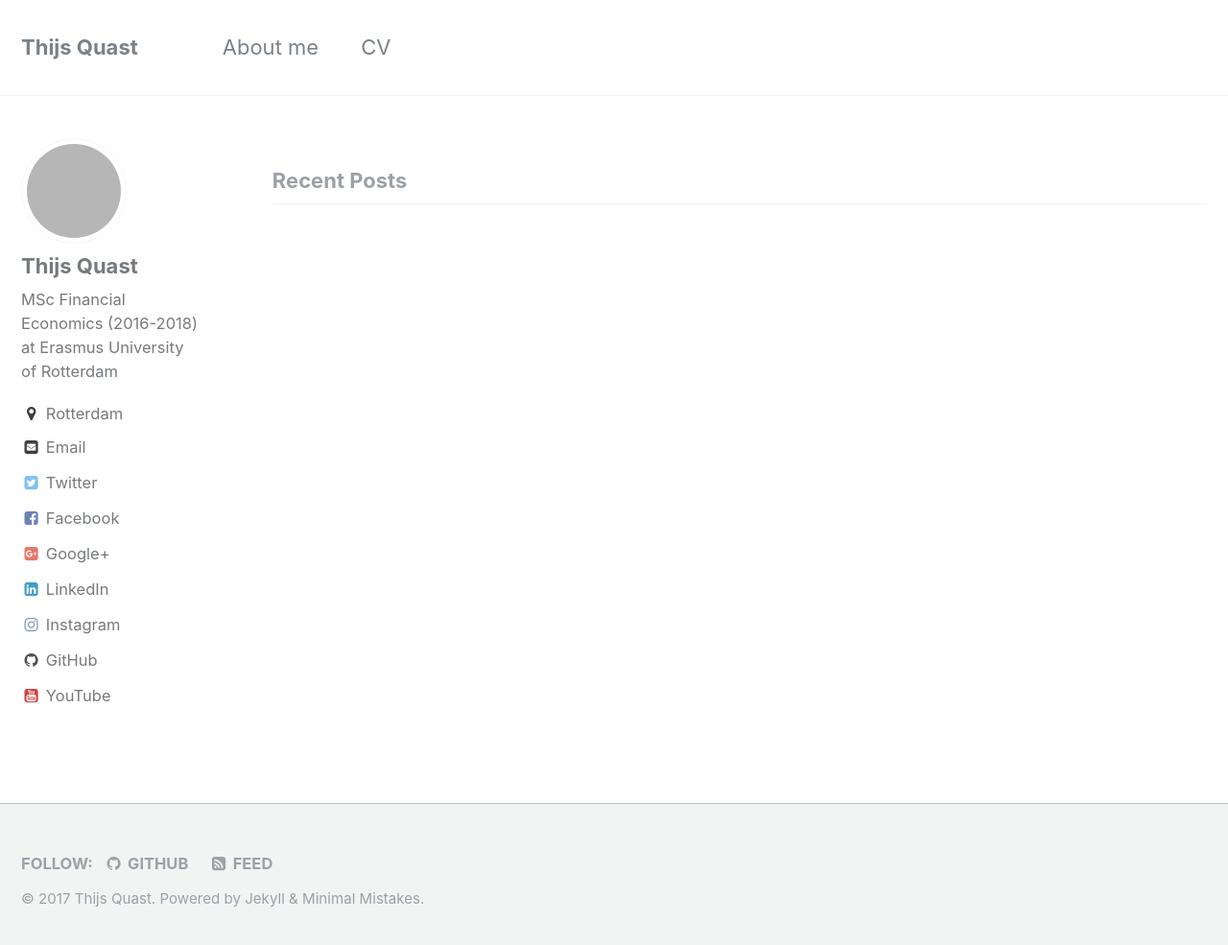
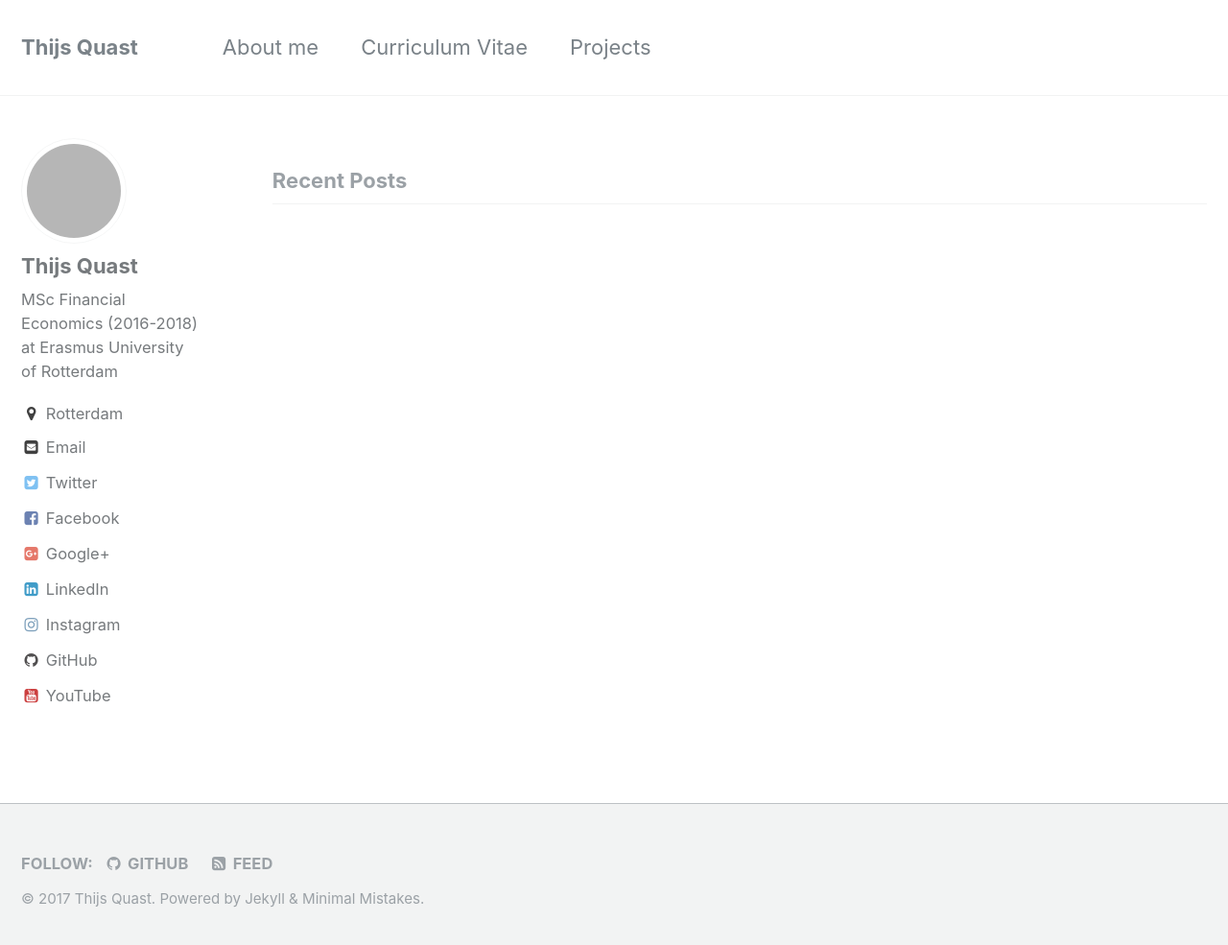
Before and after one commit to Thijsq/thijsq.github.io, a Jekyll site: the page built from index.html, in a window 1280 px wide and 992 px high. Shown: the top 985 px of the window at 96% size. Built offline with Jekyll 4.4.1, drawn with Linux system fonts in a browser that asks for light colours; the list of posts is cut into pages by our own code; grey boxes are pictures that could not be loaded.

Commit message:
added projects

```diff
--- a/_data/navigation.yml
+++ b/_data/navigation.yml
@@ -2,8 +2,10 @@
 main:
   - title: "About me"
     url: /about
-  - title: "CV"
+  - title: "Curriculum Vitae"
     url: /cv
+  - title : "Projects"
+    url: /projects
 
   # - title: "About"
   #   url: https://mmistakes.github.io/minimal-mistakes/about/
```
